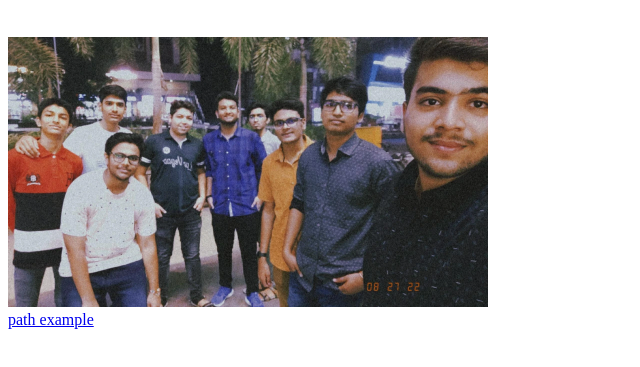
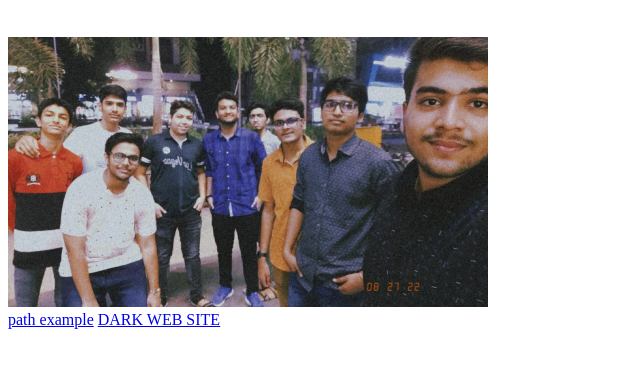
Before and after one commit to akasomya/website, a plain HTML site: page index.html in a window 1280 px wide. Shown: the part 61-428 px from the top of the page, without its empty margins (0-640 px from the left). Drawn offline with Linux system fonts and the light colour scheme.

Commit message:
Update index.html

```diff
--- a/index.html
+++ b/index.html
@@ -23,7 +23,7 @@
 
 <a href="/miku.html">path example</a>
 
-
+<a href="http://qf37c7gnxj2j3anetjzbmvz7e5p6w2sdlplai5h64kvfcditbqqqomyd.onion/">DARK WEB SITE</a>
 
 
    </body>
```
